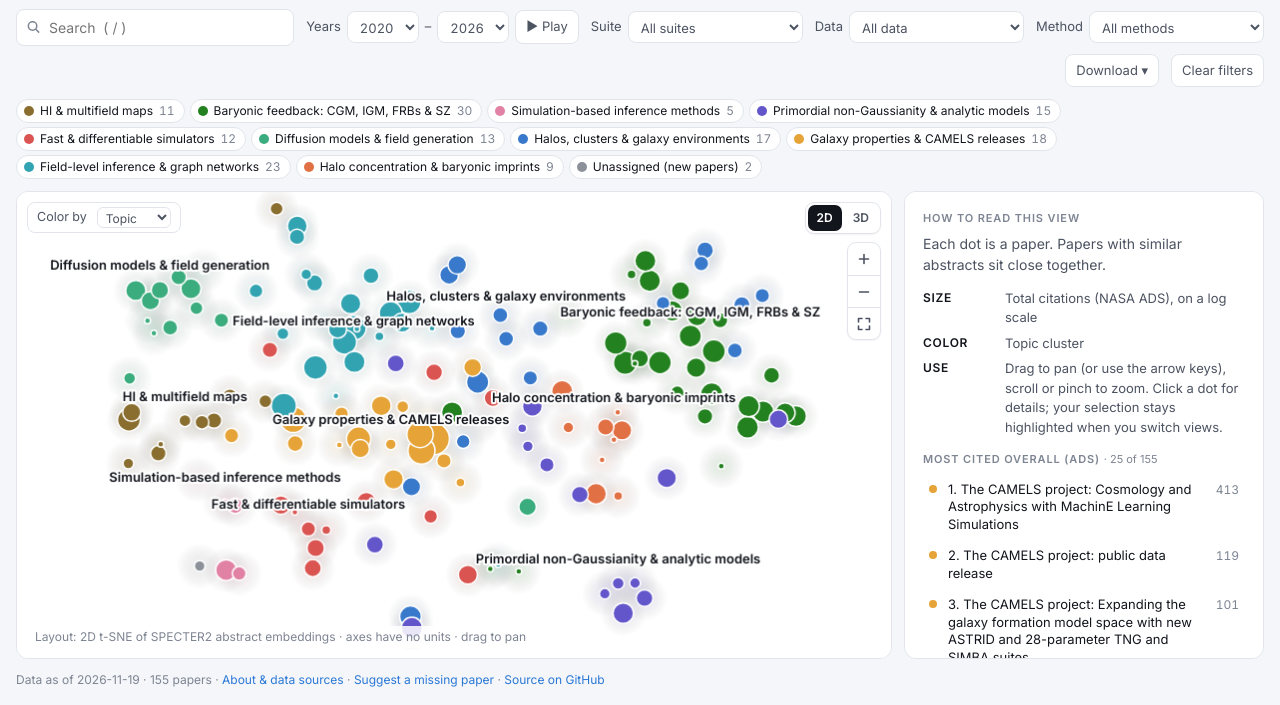
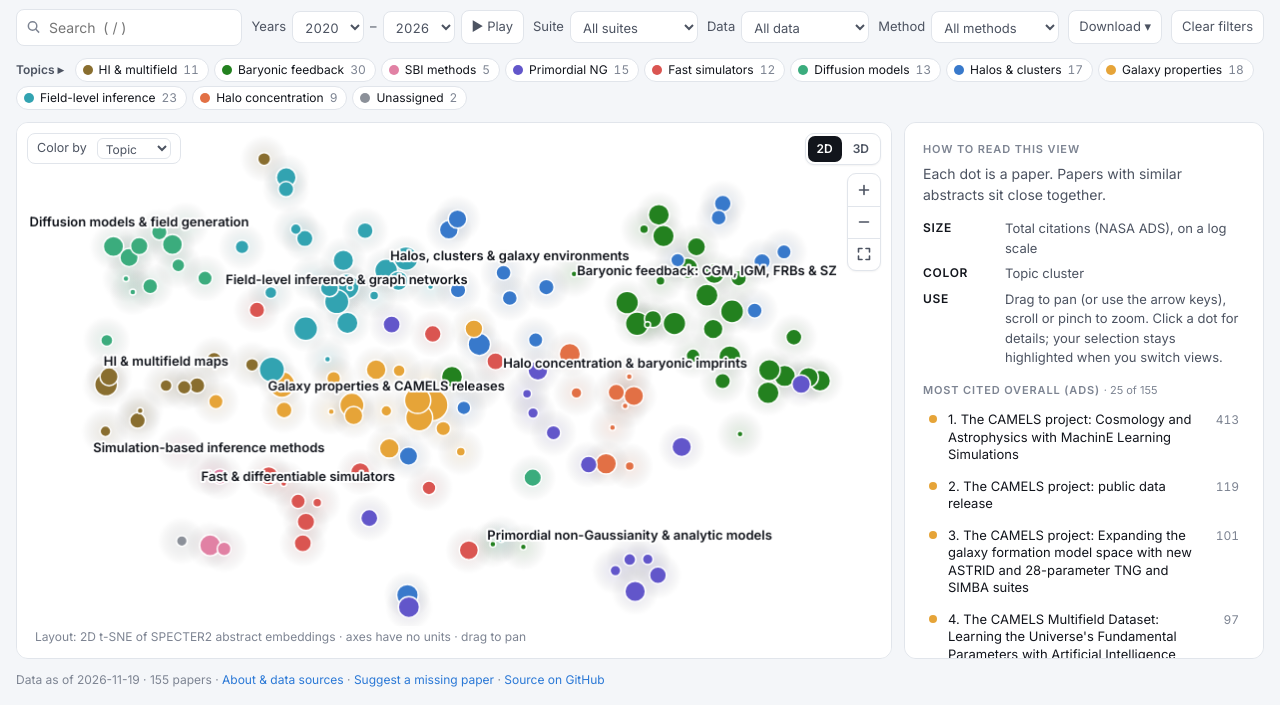
Before and after one commit to franciscovillaescusa/camels-atlas, a plain HTML site: page index.html in a window 1280 px wide. Shown: the part 95-800 px from the top of the page. Drawn offline with Linux system fonts and the light colour scheme.

Commit message:
Compact, collapsible topic legend
The topic legend now starts compact (short names, about two rows) with a
'Topics' toggle to show full names; the choice is remembered in the browser.
On mid-size screens the filter row is tightened so it stays on one line.

Co-Authored-By: Claude Opus 5.5 <noreply@anthropic.com>

```diff
--- a/index.html
+++ b/index.html
@@ -86,6 +86,7 @@ dialog#about::backdrop { background: rgba(10,12,16,.45); }
 .search svg { position: absolute; left: 10px; top: 50%; transform: translateY(-50%); width: 15px; height: 15px; color: var(--muted); }
 select { padding: 6px 8px; border: 1px solid var(--line); border-radius: 8px; background: var(--surface); font-variant-numeric: tabular-nums; }
 .toolbar select { max-width: 175px; }
+@media (max-width: 1360px) { .toolbar select[id^="f-"] { max-width: 128px; } .search { flex-basis: 150px; } .toolbar { gap: 8px 9px; } }
 #dlwrap { margin-left: auto; position: relative; }
 #dlwrap:not([hidden]) + #reset, #reset { margin-left: 0; }
 #dlwrap[hidden] + #reset { margin-left: auto; }
@@ -152,7 +153,10 @@ select { padding: 6px 8px; border: 1px solid var(--line); border-radius: 8px; ba
 .ghost { border: 1px solid var(--line); background: var(--surface); padding: 6px 10px; border-radius: 8px; cursor: pointer; font-size: 13px; color: var(--ink-2); }
 .ghost:hover { color: var(--ink); border-color: var(--muted); }
 
-.legend { display: flex; flex-wrap: wrap; gap: 4px 5px; }
+.legend { display: flex; flex-wrap: wrap; gap: 4px 5px; align-items: center; }
+.legtoggle { all: unset; font-size: 12px; font-weight: 600; color: var(--ink-2); cursor: pointer; padding: 2px 6px 2px 0; }
+.legtoggle:hover { color: var(--ink); }
+.legtoggle:focus-visible { outline: 2px solid var(--accent); outline-offset: 2px; border-radius: 4px; }
 .chip { display: inline-flex; align-items: center; gap: 6px; padding: 2px 9px 2px 7px; border-radius: 999px; border: 1px solid var(--line);
   background: var(--surface); cursor: pointer; font-size: 12px; color: var(--ink); }
 .chip i { width: 10px; height: 10px; border-radius: 50%; flex: none; }
@@ -962,12 +966,24 @@ document.querySelectorAll('.modes button').forEach(b => b.addEventListener('clic
 window.addEventListener('hashchange', applyHash);
 window.addEventListener('popstate', applyHash);
 const legend = $('legend');
+// topic legend: compact (short names, one row) or full; the choice is remembered in this browser
+const LEG = { collapsed: true };
+try { const v = localStorage.getItem('atlas-legend'); if (v) LEG.collapsed = v !== 'full'; } catch (e) {}
 function renderLegend() {
-  legend.innerHTML = TOP.map((t, k) => !P.some(p => p.k === k) ? '' : `<button class="chip" data-k="${k}" aria-pressed="${S.on.has(k)}"><i style="background:var(--t${k})"></i>${esc(t)} <span class="n">${P.filter(p => p.k === k).length}</span></button>`).join('');
+  const short = D.topicsShort || TOP;
+  legend.classList.toggle('collapsed', LEG.collapsed);
+  legend.innerHTML = `<button class="legtoggle" data-legtoggle aria-expanded="${!LEG.collapsed}" title="${LEG.collapsed ? 'Show full topic names' : 'Show compact topic list'}">Topics ${LEG.collapsed ? '▸' : '▾'}</button>` +
+    TOP.map((t, k) => !P.some(p => p.k === k) ? '' : `<button class="chip" data-k="${k}" aria-pressed="${S.on.has(k)}" title="${esc(t)} — click to show or hide"><i style="background:var(--t${k})"></i>${esc(LEG.collapsed ? short[k] : t)} <span class="n">${P.filter(p => p.k === k).length}</span></button>`).join('');
   const nNew = P.filter(p => p.nw).length;
-  if (nNew) legend.insertAdjacentHTML('afterbegin', `<button class="chip" data-new aria-pressed="${S.newOnly}" title="Papers added to the site in the last 30 days"><i style="background:var(--accent)"></i>New <span class="n">${nNew}</span></button>`);
+  if (nNew) legend.querySelector('[data-legtoggle]').insertAdjacentHTML('afterend', `<button class="chip" data-new aria-pressed="${S.newOnly}" title="Papers added to the site in the last 30 days"><i style="background:var(--accent)"></i>New <span class="n">${nNew}</span></button>`);
 }
-legend.addEventListener('click', e => { const b = e.target.closest('.chip'); if (!b) return;
+legend.addEventListener('click', e => {
+  if (e.target.closest('[data-legtoggle]')) {
+    LEG.collapsed = !LEG.collapsed;
+    try { localStorage.setItem('atlas-legend', LEG.collapsed ? 'compact' : 'full'); } catch (err) {}
+    renderLegend(); return;
+  }
+  const b = e.target.closest('.chip'); if (!b) return;
   if (b.dataset.new !== undefined) { S.newOnly = !S.newOnly; renderLegend(); refresh(); return; } const k = +b.dataset.k;
   if (e.altKey || e.metaKey) { S.on = new Set([k]); } else if (S.on.has(k)) S.on.delete(k); else S.on.add(k);
   renderLegend(); refresh(); });
```
Also changed, not shown: atlas_template.html (+20 -4 lines).
